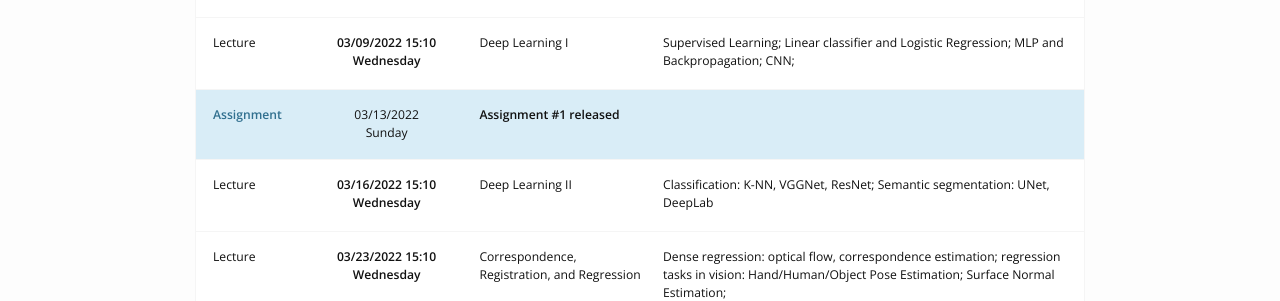
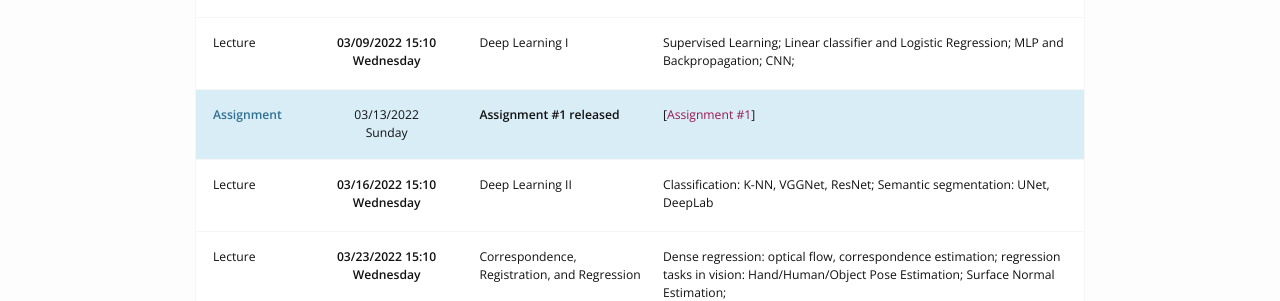
Before and after one commit to hughw19/RVAL, a Jekyll site: the page built from schedule.md, in a window 1280 px wide. Shown: the part 434-735 px from the top of the page. Built offline with Jekyll 4.4.1, drawn with Linux system fonts in a browser that asks for light colours; nearby versions of some CDN libraries.

Commit message:
01 assignment

```diff
--- a/_includes/schedule_row_assignment.html
+++ b/_includes/schedule_row_assignment.html
@@ -7,7 +7,7 @@
     {{ include.event.title }} released
 </div>
 <div class="col col-4" data-label="Course Material">
-    <!-- [<a href="{{ include.event.url | prepend: site.baseurl}}">{{ include.event.title }}</a>] -->
+    [<a href="{{ include.event.url | prepend: site.baseurl}}">{{ include.event.title }}</a>]
     {% if include.event.solutions %}
     [<a href="{{ include.event.solutions | prepend: site.baseurl}}">Solutions</a>]
     {% endif %}
```
